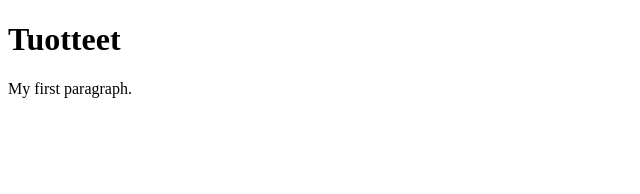
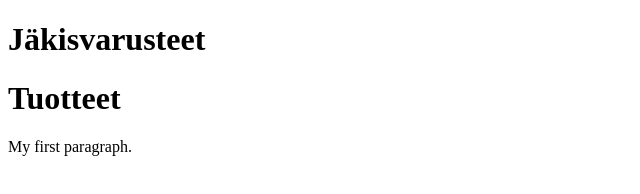
Before and after one commit to Jaakkoel/Jaakkoel.github.io, a plain HTML site: page index.html in a window 1280 px wide. Shown: the whole page, without its empty margins (0-640 px from the left). Drawn offline with Linux system fonts and the light colour scheme.

Commit message:
2 päivitys

```diff
--- a/index.html
+++ b/index.html
@@ -4,6 +4,7 @@
 <title>Jäkis varusteet</title>
 </head>
 <body>
+<h1>Jäkisvarusteet</h1>
 <h1>Tuotteet</h1>
 <p>My first paragraph.</p>
 </body>
```
